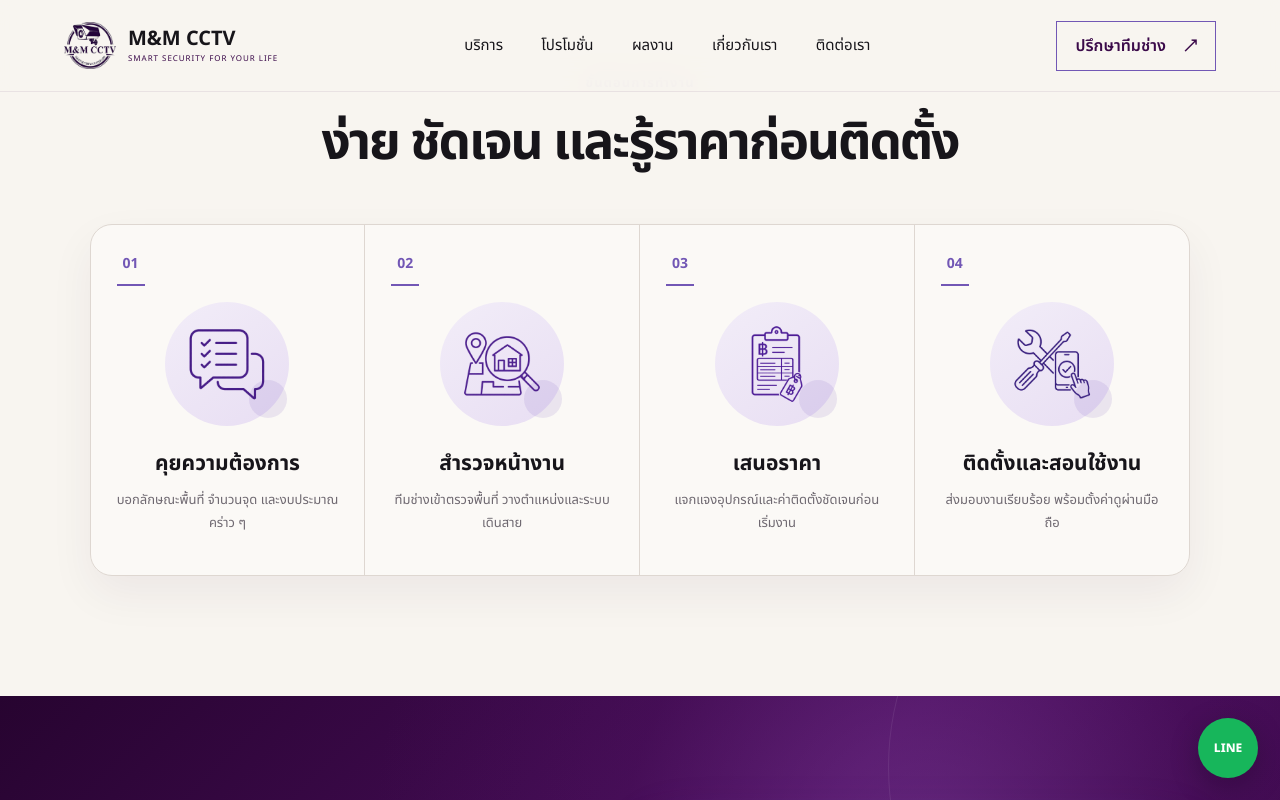
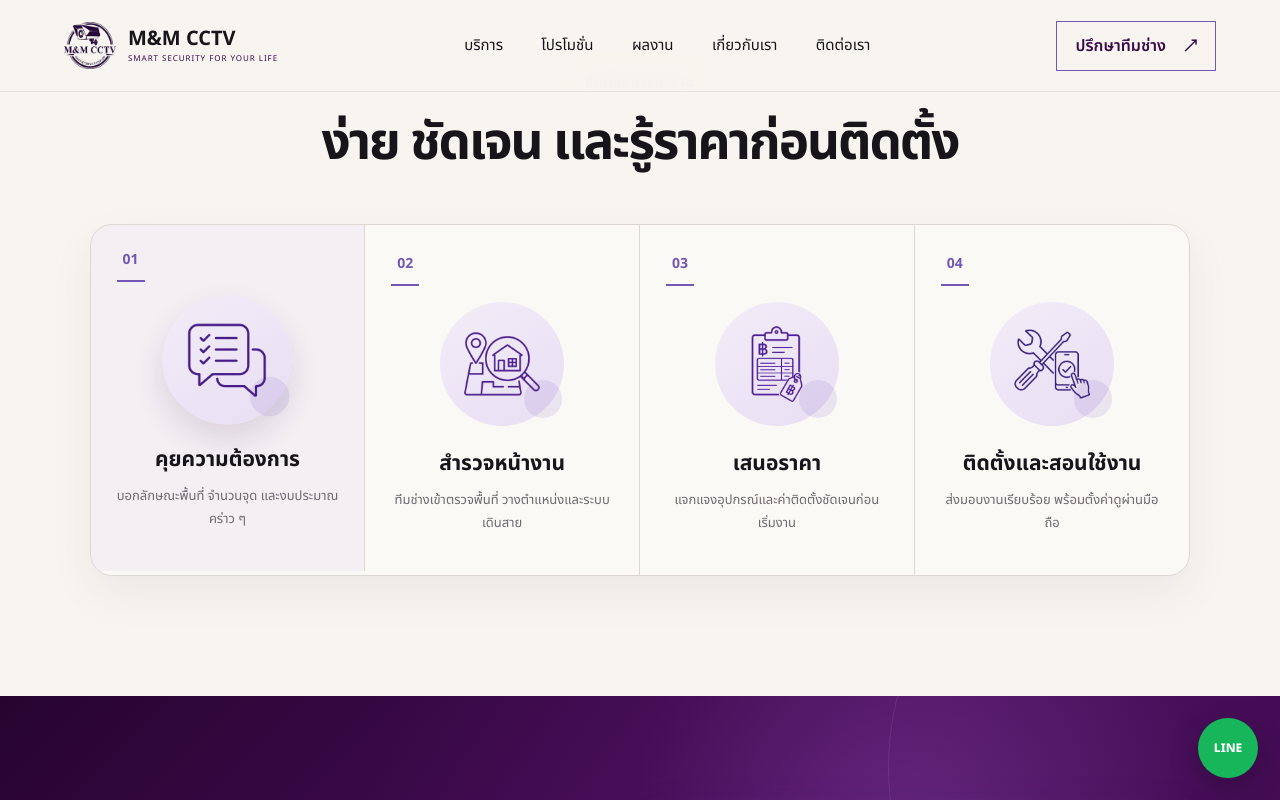
Before and after one commit to momomaggi/mmcctv-website, a React (Vite) app: page / in a window 1280 px wide. In both pictures the pointer is over the element 227 px from the left and 4924 px from the top of the page. Shown: the part 4524-5324 px from the top of the page. Built offline with nearby package versions, Linux system fonts and the light colour scheme.

Commit message:
Update styles.css

```diff
--- a/src/styles.css
+++ b/src/styles.css
@@ -784,7 +784,27 @@ p {
   border-right: 1px solid var(--line);
   text-align: center;
 }
+.steps article {
+  transition:
+    background 0.25s ease,
+    transform 0.25s ease;
+}
 
+.steps article:hover {
+  background: rgba(114, 87, 181, 0.06);
+  transform: translateY(-4px);
+}
+
+.step-icon {
+  transition:
+    transform 0.25s ease,
+    box-shadow 0.25s ease;
+}
+
+.steps article:hover .step-icon {
+  transform: scale(1.04);
+  box-shadow: 0 14px 30px rgba(59, 10, 74, 0.12);
+}
 .steps article:last-child {
   border-right: 0;
 }
```
